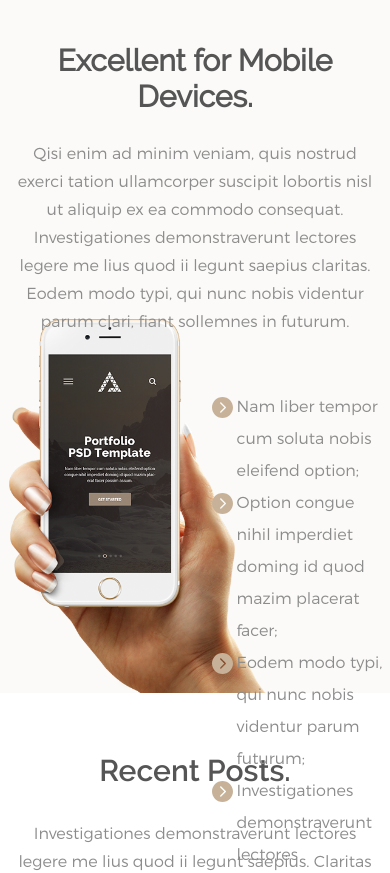
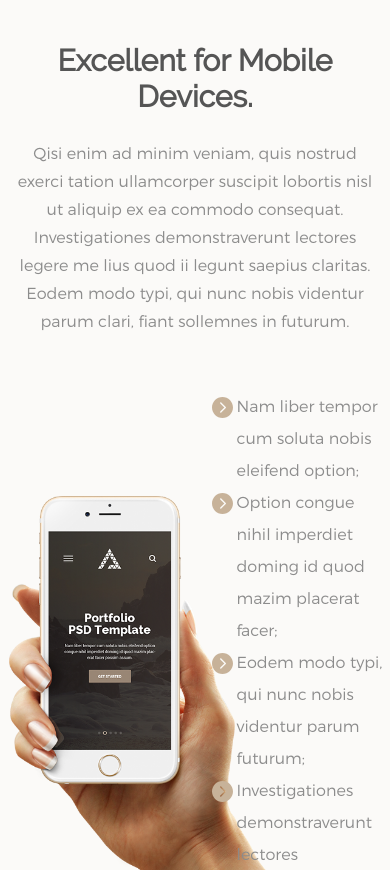
Before and after one commit to papa-2011/papa-2011.github.io, a plain HTML site: page index.html in a window 390 px wide. Shown: the part 4398-5271 px from the top of the page. Drawn offline with Linux system fonts and the light colour scheme.

Commit message:
поправка высоты блока

```diff
--- a/css/style.css
+++ b/css/style.css
@@ -868,7 +868,7 @@ input[type="search"]:hover {
 .mobile {
     background-color: rgb(251, 250, 248);
     width: 100%;
-    height: 695px;
+    min-height: 695px;
     background-image: url(../img/bg-iphone.png);
     background-repeat: no-repeat;
     background-position: bottom left 28%;
```
